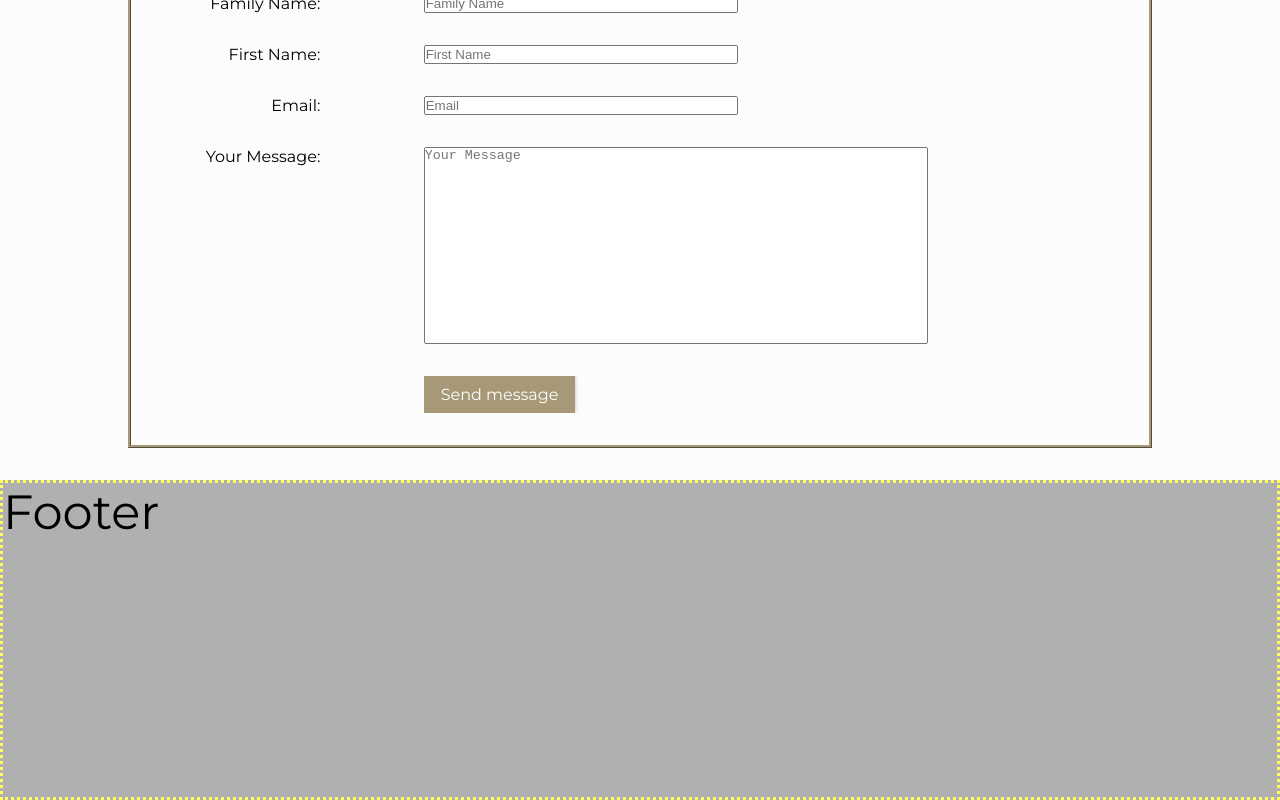
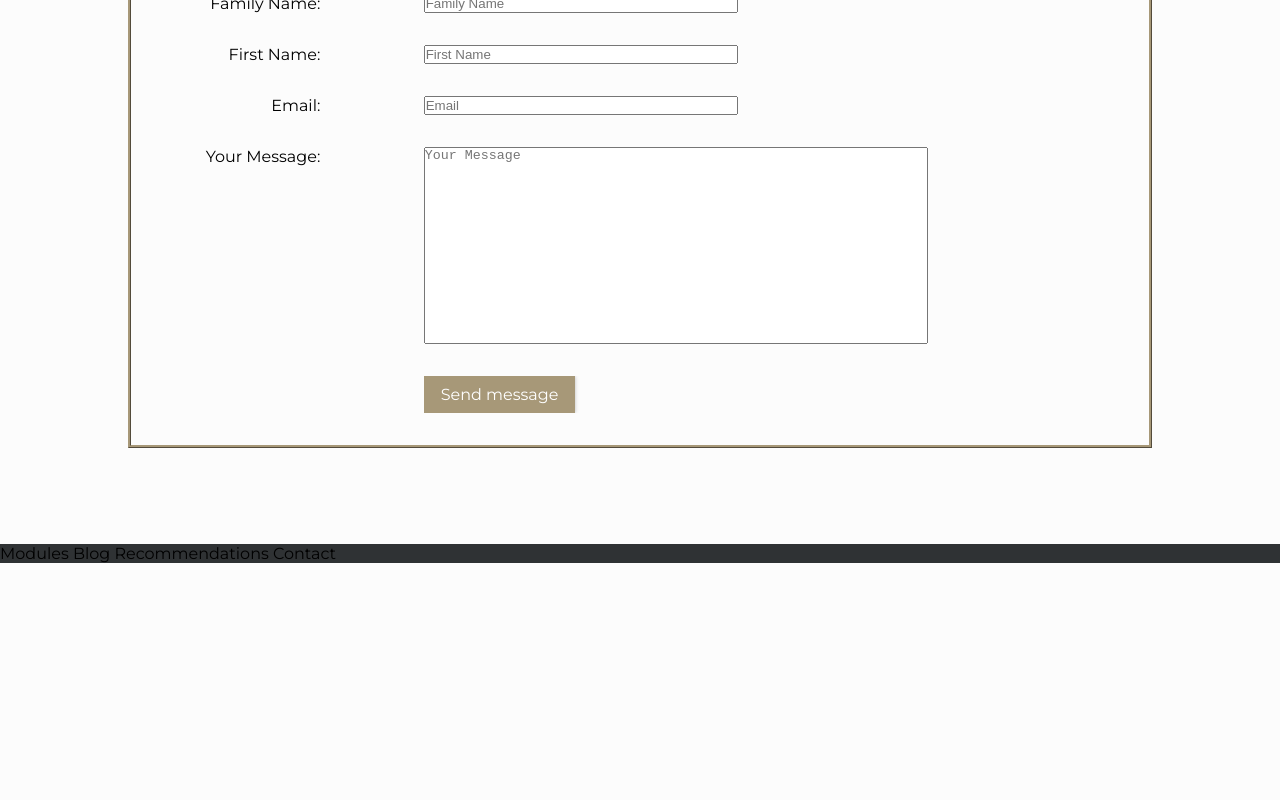
Before and after one commit to VictoriaStudios/gastronauti, a Next.js app: page / in a window 1280 px wide. Shown: the part 2253-3053 px from the top of the page. After the commit the page ends 2816 px from the top, so only its background shows below. Built offline with nearby package versions, Linux system fonts and the light colour scheme; a web font is replaced by a local one.

Commit message:
Started work on footer

```diff
--- /dev/null
+++ b/components/Footer.js
@@ -0,0 +1,16 @@
+import styles from '../styles/Footer.module.css'
+import { scrollTo } from '../utilities/scrollTo'
+
+
+const Footer = (props) => {
+    return (
+        <footer className={styles.footerWrapper}>
+            <a className={styles.navElement} onClick={() => scrollTo(props.scrollRefs.kassenRef)}> Modules </a>
+            <a className={styles.navElement} onClick={() => scrollTo(props.scrollRefs.blogRef)}> Blog </a>
+            <a className={styles.navElement} onClick={() => scrollTo(props.scrollRefs.empfehlungsRef)}> Recommendations </a>
+            <a className={styles.navElement} onClick={() => scrollTo(props.scrollRefs.kontaktRef)}> Contact </a>
+        </footer>
+    )
+}
+
+export default Footer
--- a/components/Layout.js
+++ b/components/Layout.js
@@ -2,6 +2,7 @@ import { forwardRef, useState, useEffect, useRef } from 'react'
 import Navbar from './Navbar'
 import styles from '../styles/Layout.module.css'
 import Transition from 'react-transition-group/cjs/Transition'
+import Footer from './Footer'
 
 
 const Layout = (props, ref) => {
@@ -51,9 +52,8 @@ const Layout = (props, ref) => {
         </Transition>
       </header>
       {props.children}
-      <footer className='placeholder'>
-        Footer
-      </footer>
+      <div style={{ marginBottom: '4rem' }} />
+      <Footer scrollRefs={ref}/>
     </>
   )
 }
--- /dev/null
+++ b/styles/Footer.module.css
@@ -0,0 +1,5 @@
+.footerWrapper {
+    position: relative;
+    width: 100vw;
+    background-color: #2F3234;
+}
```
